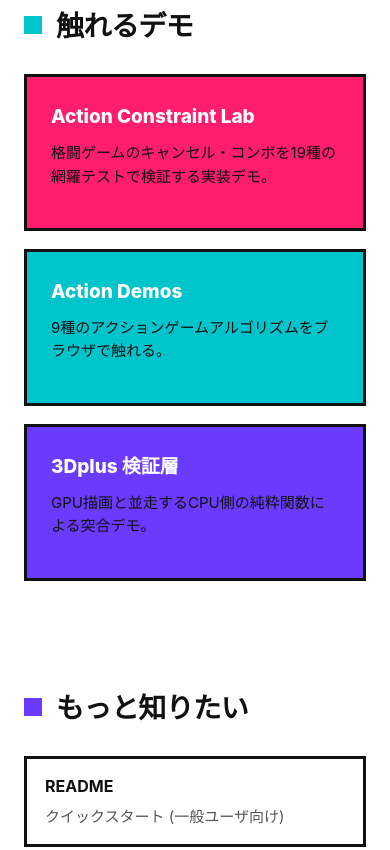
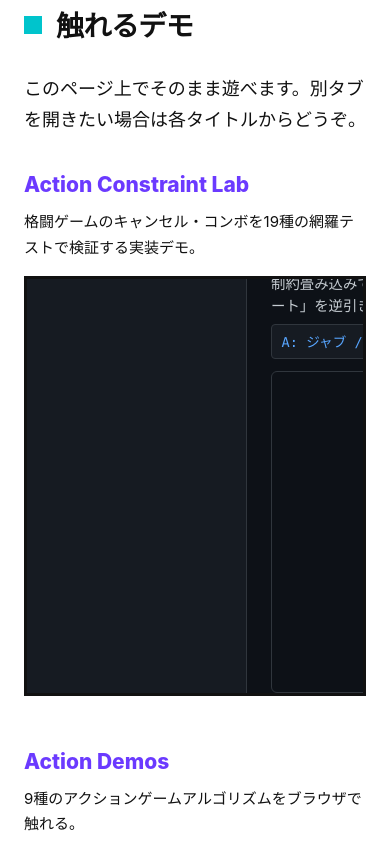
Before and after one commit to AoyamaRito/ai-desk, a plain HTML site: page index.html in a window 390 px wide. Shown: the part 1890-2740 px from the top of the page. Drawn offline with Linux system fonts and the light colour scheme; a script that the page names is missing.

Commit message:
feat(web): embed demos inline as iframes instead of links
The 'デモを触る' cards now sit inline on the LP — visitors play right
on the page without leaving. Each demo gets its own block: title
(linked to standalone page for new-tab open), 1-line description, then
540px tall iframe wrapped in the LP's flat black-bordered style.
Mobile drops iframe height to 420px.

Co-Authored-By: Claude Opus 4.7 (1M context) <noreply@anthropic.com>

```diff
--- a/index.html
+++ b/index.html
@@ -190,6 +190,29 @@ section.block:nth-of-type(4) h2::before { background: var(--accent-4); }
 .demo-card h3 { margin: 0 0 8px; font-size: 19px; font-weight: 800; color: #ffffff; }
 .demo-card p { margin: 0; font-size: 15px; color: #ffffff; line-height: 1.55; }
 
+/* inline demo blocks */
+.demo-block { margin: 32px 0 48px; }
+.demo-title { margin: 0 0 6px; font-size: 21px; font-weight: 800; color: var(--fg); }
+.demo-title a { color: var(--accent-4); }
+.demo-title a:hover { color: var(--accent); text-decoration: none; }
+.demo-desc { margin: 0 0 14px; color: var(--fg-dim); font-size: 15px; }
+.demo-frame {
+  border: 3px solid var(--fg);
+  background: var(--bg-elev);
+  width: 100%;
+  height: 540px;
+  overflow: hidden;
+}
+.demo-frame iframe {
+  width: 100%;
+  height: 100%;
+  border: 0;
+  display: block;
+}
+@media (max-width: 600px) {
+  .demo-frame { height: 420px; }
+}
+
 /* docs links */
 .docs-links {
   display: grid;
@@ -295,19 +318,24 @@ app.js の [機能名] を [変更内容] してください。</div>
 
 <section class="block">
   <h2>触れるデモ</h2>
-  <div class="demos">
-    <a class="demo-card" href="https://aoyamarito.github.io/ai-desk/actions/index.html">
-      <h3>Action Constraint Lab</h3>
-      <p>格闘ゲームのキャンセル・コンボを19種の網羅テストで検証する実装デモ。</p>
-    </a>
-    <a class="demo-card" href="https://aoyamarito.github.io/ai-desk/action-demos.html">
-      <h3>Action Demos</h3>
-      <p>9種のアクションゲームアルゴリズムをブラウザで触れる。</p>
-    </a>
-    <a class="demo-card" href="https://aoyamarito.github.io/ai-desk/3dplus/examples/point-projection.html">
-      <h3>3Dplus 検証層</h3>
-      <p>GPU描画と並走するCPU側の純粋関数による突合デモ。</p>
-    </a>
+  <p class="lead">このページ上でそのまま遊べます。別タブを開きたい場合は各タイトルからどうぞ。</p>
+
+  <div class="demo-block">
+    <h3 class="demo-title"><a href="actions/index.html">Action Constraint Lab</a></h3>
+    <p class="demo-desc">格闘ゲームのキャンセル・コンボを19種の網羅テストで検証する実装デモ。</p>
+    <div class="demo-frame"><iframe src="actions/index.html" loading="lazy" title="Action Constraint Lab"></iframe></div>
+  </div>
+
+  <div class="demo-block">
+    <h3 class="demo-title"><a href="action-demos.html">Action Demos</a></h3>
+    <p class="demo-desc">9種のアクションゲームアルゴリズムをブラウザで触れる。</p>
+    <div class="demo-frame"><iframe src="action-demos.html" loading="lazy" title="Action Demos"></iframe></div>
+  </div>
+
+  <div class="demo-block">
+    <h3 class="demo-title"><a href="3dplus/examples/point-projection.html">3Dplus 検証層</a></h3>
+    <p class="demo-desc">GPU描画と並走するCPU側の純粋関数による突合デモ。</p>
+    <div class="demo-frame"><iframe src="3dplus/examples/point-projection.html" loading="lazy" title="3Dplus point projection"></iframe></div>
   </div>
 </section>
 
```
